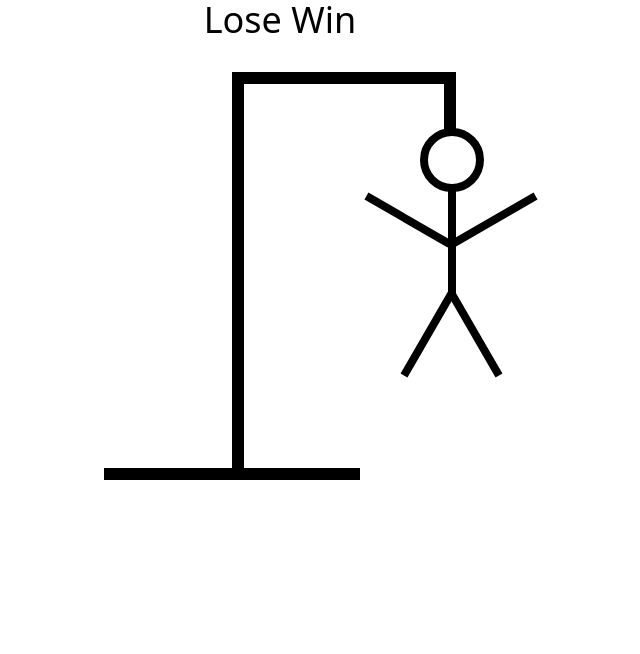
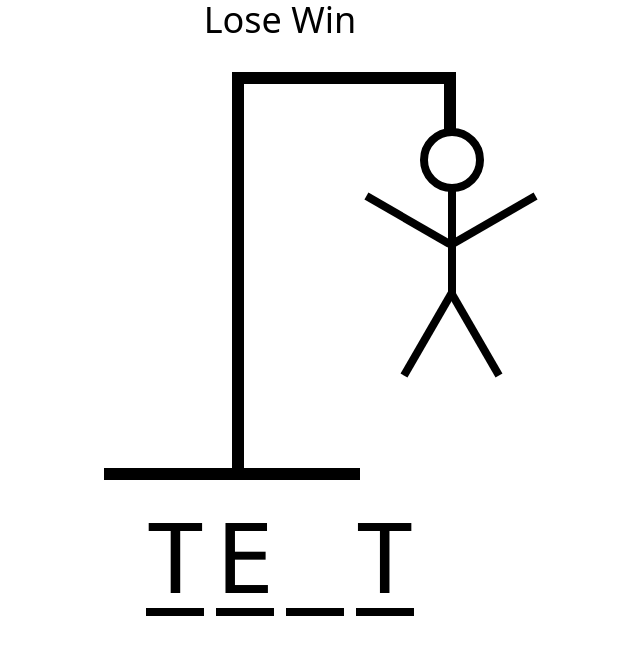
Before and after one commit to rtokala14/hangman-ts, a React (Vite) app: page / in a window 1280 px wide. Shown: the top 654 px of the page, without its empty margins (360-1000 px from the left). Built offline with nearby package versions, Linux system fonts and the light colour scheme.

Commit message:
Add visibility check to guessed letters

```diff
--- a/src/HangmanWord.tsx
+++ b/src/HangmanWord.tsx
@@ -1,3 +1,21 @@
 export function HangmanWord() {
-  return <div></div>;
+  const word = "test";
+  const guessedLetters = ["t", "e"];
+  return (
+    <div className=" flex gap-3 text-8xl font-mono font-medium uppercase">
+      {word.split("").map((letter, index) => (
+        <span className=" border-b-8 border-b-black" key={index}>
+          <span
+            style={{
+              visibility: guessedLetters.includes(letter)
+                ? "visible"
+                : "hidden",
+            }}
+          >
+            {letter}
+          </span>
+        </span>
+      ))}
+    </div>
+  );
 }
```
